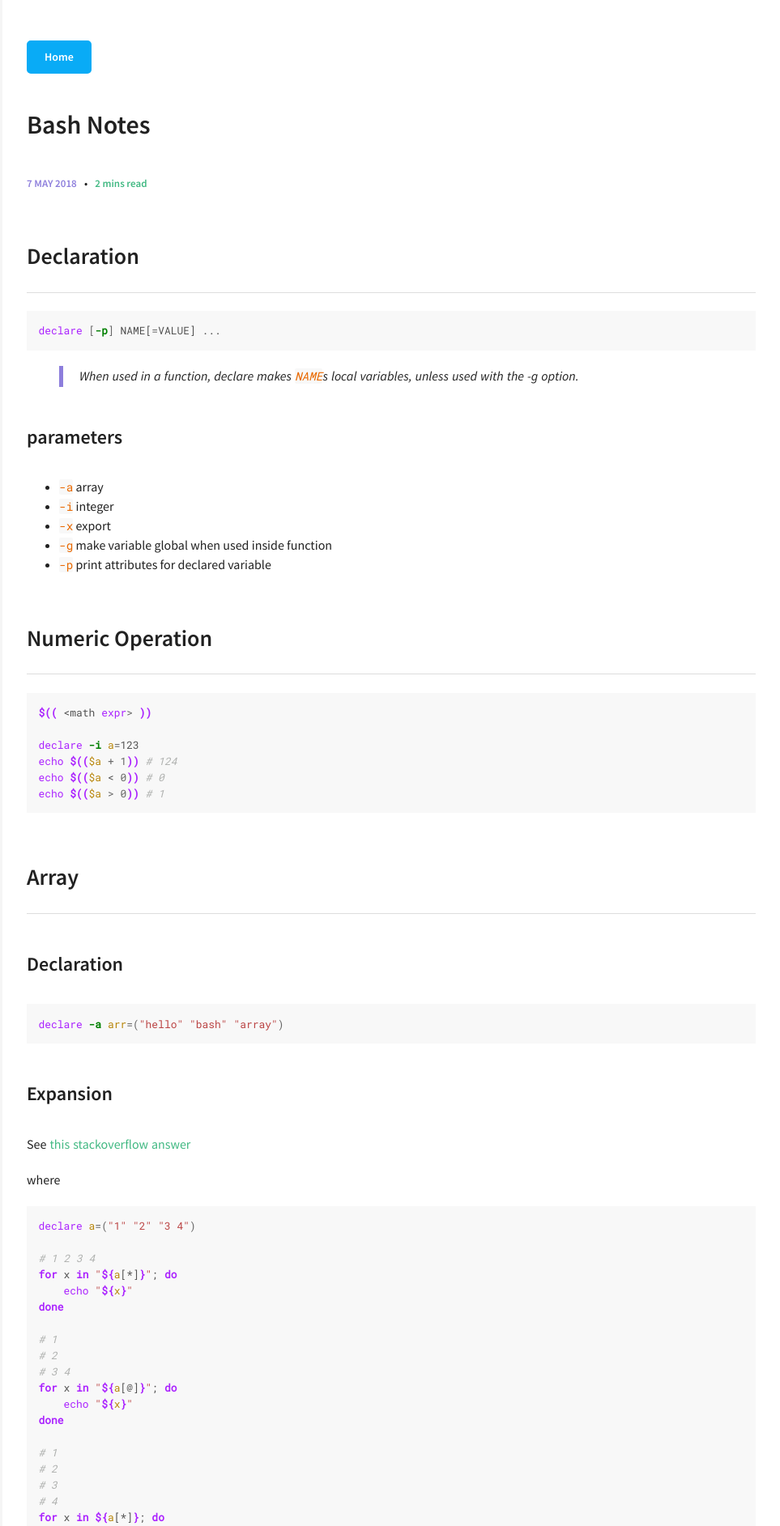
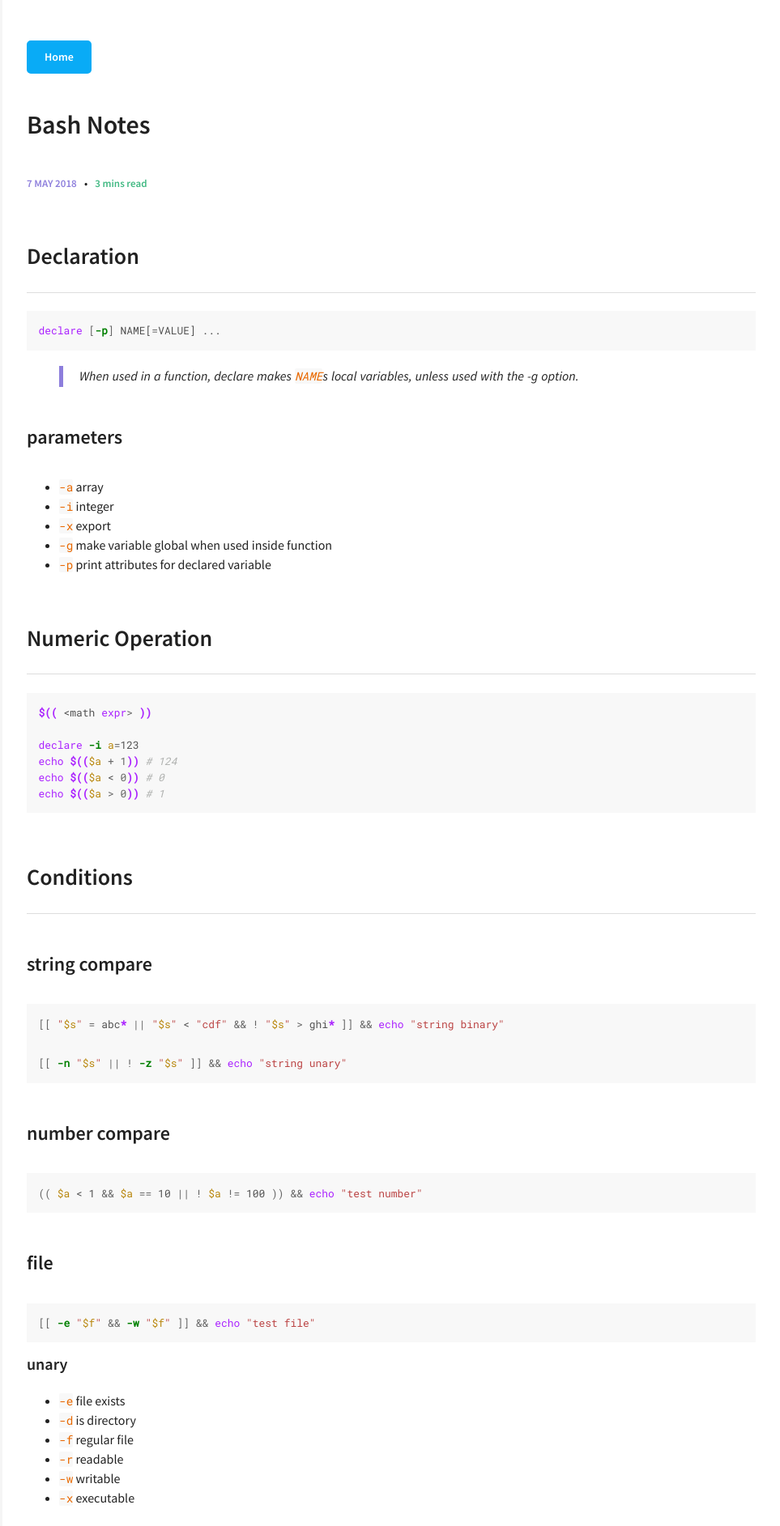
Before and after one commit to VinaLx/VinaLx.github.io, a Jekyll site: the page built from _posts/2018-05-07-bash-note.md, in a window 1280 px wide. Shown: the top 1885 px of the page at 81% size, without its empty margins (317-1280 px from the left). Built offline with Jekyll 4.4.1, drawn with Linux system fonts in a browser that asks for light colours; some web fonts are replaced; some of the changed text lies outside the part shown.

Commit message:
update bash note

````diff
--- a/_posts/2018-05-07-bash-note.md
+++ b/_posts/2018-05-07-bash-note.md
@@ -31,6 +31,44 @@ echo $(($a + 1)) # 124
 echo $(($a < 0)) # 0
 echo $(($a > 0)) # 1
 ```
+
+## Conditions
+
+### string compare
+
+```sh
+[[ "$s" = abc* || "$s" < "cdf" && ! "$s" > ghi* ]] && echo "string binary"
+```
+
+```sh
+[[ -n "$s" || ! -z "$s" ]] && echo "string unary"
+```
+
+### number compare
+
+```sh
+(( $a < 1 && $a == 10 || ! $a != 100 )) && echo "test number"
+```
+
+### file
+
+```sh
+[[ -e "$f" && -w "$f" ]] && echo "test file"
+```
+
+#### unary
+
+- `-e` file exists
+- `-d` is directory
+- `-f` regular file
+- `-r` readable
+- `-w` writable
+- `-x` executable
+
+#### binary
+
+- `-nt` newer than
+- `-ot` older than
 
 ## Array
 
````
